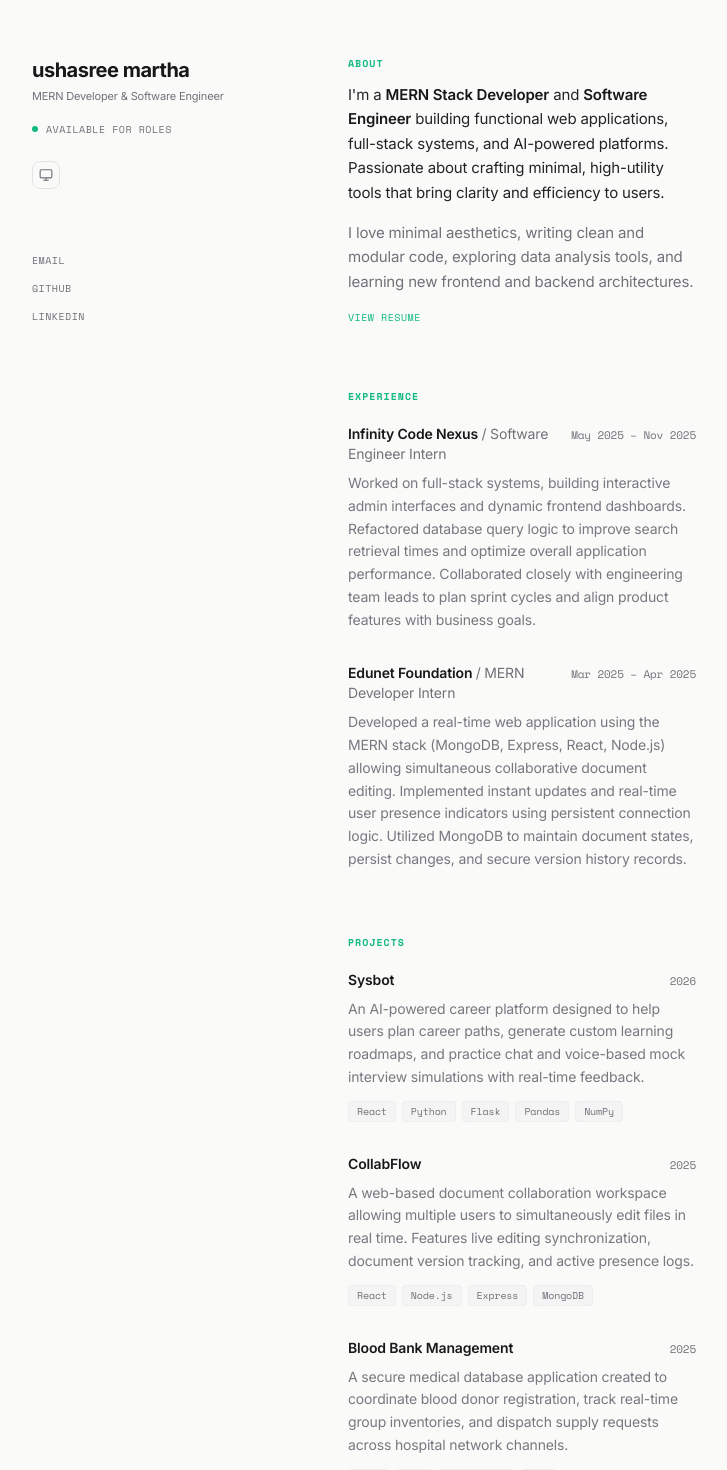
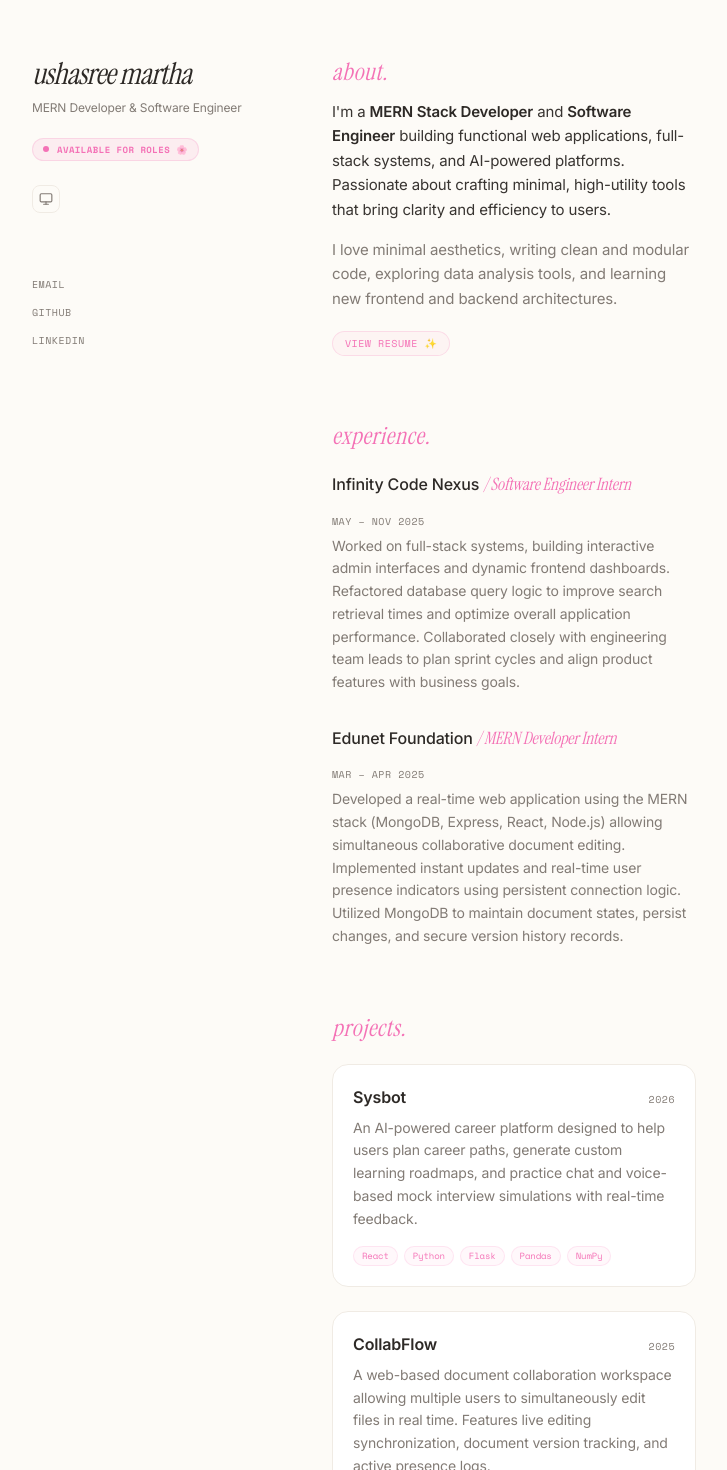
Before and after one commit to Charannsai/client-portfolio, a Next.js app: page / in a window 1280 px wide. Shown: the part 40-1510 px from the top of the page, without its empty margins (276-1003 px from the left). Built offline with nearby package versions, Linux system fonts and the light colour scheme.

Commit message:
feat: initialize portfolio layout with Experience and Projects components and global theme styling

```diff
--- a/src/app/globals.css
+++ b/src/app/globals.css
@@ -3,21 +3,21 @@
 @custom-variant dark (&:where(.dark, .dark *));
 
 :root {
-  --portfolio-bg: #fafaf9;
-  --portfolio-text: #18181b;
-  --portfolio-muted: #71717a;
-  --portfolio-accent: #10b981;
-  --portfolio-card: #f4f4f5;
-  --portfolio-border: #e4e4e7;
+  --portfolio-bg: #fdfbf7;        /* Warm cream background */
+  --portfolio-text: #2d2926;      /* Deep charcoal */
+  --portfolio-muted: #827b75;     /* Warm taupe */
+  --portfolio-accent: #f472b6;    /* Blush rose/pink */
+  --portfolio-card: #ffffff;      /* Pure white card */
+  --portfolio-border: #f0ebe4;    /* Soft beige border */
 }
 
 .dark {
-  --portfolio-bg: #09090b;
-  --portfolio-text: #f4f4f5;
-  --portfolio-muted: #a1a1aa;
-  --portfolio-accent: #34d399;
-  --portfolio-card: #18181b;
-  --portfolio-border: #27272a;
+  --portfolio-bg: #0f0d0c;        /* Starry charcoal black */
+  --portfolio-text: #f7f5f2;      /* Warm white */
+  --portfolio-muted: #9e948c;     /* Muted taupe */
+  --portfolio-accent: #f472b6;    /* Soft pink rose */
+  --portfolio-card: #181514;      /* Deep charcoal card */
+  --portfolio-border: #2c2522;    /* Dark warm border */
 }
 
 @theme {
--- a/src/app/page.tsx
+++ b/src/app/page.tsx
@@ -51,50 +51,50 @@ export default function Home() {
   }, [theme, mounted]);
 
   return (
-    <div className="min-h-screen w-full bg-portfolio-bg text-portfolio-text font-sans antialiased selection:bg-portfolio-text/10 transition-colors duration-300">
+    <div className="min-h-screen w-full bg-portfolio-bg text-portfolio-text font-sans antialiased selection:bg-portfolio-accent/10 transition-colors duration-300">
 
-      {/* Split Column Grid */}
-      <div className="max-w-[760px] mx-auto py-16 md:py-24 px-6 md:px-12 grid grid-cols-1 md:grid-cols-[220px_1fr] gap-12 md:gap-24 relative">
+      {/* Editorial Split Grid */}
+      <div className="max-w-[760px] mx-auto py-16 md:py-24 px-6 md:px-12 grid grid-cols-1 md:grid-cols-[220px_1fr] gap-12 md:gap-20 relative">
 
         {/* Left Sticky Sidebar (Header, Toggle, Links) */}
         <aside className="md:sticky md:top-24 h-fit flex flex-col justify-between gap-8 md:gap-16">
-          <div className="flex flex-col gap-4">
-            {/* Logo / Title */}
-            <div className="flex flex-col gap-1">
-              <h1 className="font-bold text-xl tracking-tight text-portfolio-text">
+          <div className="flex flex-col gap-5">
+            {/* Header / Intro */}
+            <div className="flex flex-col gap-1.5">
+              <h1 className="font-serif italic text-3xl tracking-tight text-portfolio-text font-normal">
                 ushasree martha
               </h1>
-              <p className="text-[11px] text-portfolio-muted leading-relaxed font-normal">
+              <p className="text-xs text-portfolio-muted leading-relaxed font-normal">
                 MERN Developer & Software Engineer
               </p>
             </div>
 
-            {/* Status Dot */}
-            <div className="flex items-center gap-2 select-none">
+            {/* Status Pill Badge */}
+            <div className="flex items-center gap-2 select-none bg-portfolio-accent/10 border border-portfolio-accent/20 px-2.5 py-1 rounded-full w-fit">
               <span className="relative flex h-1.5 w-1.5">
                 <span className="animate-ping absolute inline-flex h-full w-full rounded-full bg-portfolio-accent opacity-75"></span>
                 <span className="relative inline-flex rounded-full h-1.5 w-1.5 bg-portfolio-accent"></span>
               </span>
-              <span className="text-[10px] font-mono uppercase tracking-wider text-portfolio-muted">
-                Available for roles
+              <span className="text-[9px] font-mono uppercase tracking-wider text-portfolio-accent font-semibold">
+                Available for roles 🌸
               </span>
             </div>
 
-            {/* Theme Selector */}
-            <div className="mt-2">
+            {/* Theme Toggle Button */}
+            <div className="mt-1">
               <ThemeToggle theme={theme} setTheme={setTheme} />
             </div>
           </div>
 
-          {/* Social and Contact Links */}
+          {/* Social Links navigation */}
           <nav className="flex flex-row md:flex-col gap-5 md:gap-2.5 font-mono text-[10px] uppercase tracking-wider text-portfolio-muted">
-            <a href="mailto:ushasreemartha@gmail.com" className="hover:text-portfolio-text transition-colors border-b border-transparent hover:border-portfolio-text pb-0.5 w-fit">
+            <a href="mailto:ushasreemartha@gmail.com" className="hover:text-portfolio-accent hover:border-portfolio-accent transition-colors border-b border-transparent pb-0.5 w-fit">
               Email
             </a>
-            <a href="https://github.com/" target="_blank" rel="noopener noreferrer" className="hover:text-portfolio-text transition-colors border-b border-transparent hover:border-portfolio-text pb-0.5 w-fit">
+            <a href="https://github.com/" target="_blank" rel="noopener noreferrer" className="hover:text-portfolio-accent hover:border-portfolio-accent transition-colors border-b border-transparent pb-0.5 w-fit">
               GitHub
             </a>
-            <a href="https://linkedin.com/" target="_blank" rel="noopener noreferrer" className="hover:text-portfolio-text transition-colors border-b border-transparent hover:border-portfolio-text pb-0.5 w-fit">
+            <a href="https://linkedin.com/" target="_blank" rel="noopener noreferrer" className="hover:text-portfolio-accent hover:border-portfolio-accent transition-colors border-b border-transparent pb-0.5 w-fit">
               LinkedIn
             </a>
           </nav>
@@ -104,41 +104,42 @@ export default function Home() {
         <main className="flex-grow flex flex-col gap-12 md:gap-16 min-w-0">
           {/* Section: About */}
           <section className="flex flex-col gap-3">
-            <h2 className="text-[10px] font-mono uppercase tracking-widest text-portfolio-accent font-semibold">
-              About
+            <h2 className="font-serif italic text-2xl text-portfolio-accent font-normal tracking-wide">
+              about.
             </h2>
             <Profile />
+
             <a
               href="/Ushasree_Martha_Resume.pdf"
               target="_blank"
               rel="noopener noreferrer"
-              className="text-[10px] font-mono uppercase tracking-wider text-portfolio-accent hover:underline mt-1 block w-fit"
+              className="text-[10px] font-mono uppercase tracking-wider text-portfolio-accent hover:underline mt-2 block w-fit border border-portfolio-accent/20 bg-portfolio-accent/5 px-3 py-1 rounded-full"
             >
-              View Resume
+              View Resume ✨
             </a>
           </section>
 
           {/* Section: Experience */}
           <section className="flex flex-col gap-5">
-            <h2 className="text-[10px] font-mono uppercase tracking-widest text-portfolio-accent font-semibold">
-              Experience
+            <h2 className="font-serif italic text-2xl text-portfolio-accent font-normal tracking-wide">
+              experience.
             </h2>
             <Experience />
           </section>
 
           {/* Section: Projects */}
           <section className="flex flex-col gap-5">
-            <h2 className="text-[10px] font-mono uppercase tracking-widest text-portfolio-accent font-semibold">
-              Projects
+            <h2 className="font-serif italic text-2xl text-portfolio-accent font-normal tracking-wide">
+              projects.
             </h2>
             <Projects />
           </section>
 
           {/* Footer Signature */}
-          <footer className="mt-8 pt-6 border-t border-portfolio-border/30 flex justify-between items-center text-[10px] font-mono text-portfolio-muted select-none">
+          <footer className="mt-8 pt-6 border-t border-portfolio-border flex justify-between items-center text-[10px] font-mono text-portfolio-muted select-none">
             <span>© 2026</span>
-            <span className="tracking-tight hover:text-portfolio-text transition-colors cursor-default">
-              ushasree.
+            <span className="font-cursive text-2xl tracking-wide text-portfolio-accent/80 hover:text-portfolio-accent transition-colors cursor-default select-none pointer-events-none">
+              ushasree martha
             </span>
           </footer>
         </main>
--- a/src/components/Experience.tsx
+++ b/src/components/Experience.tsx
@@ -4,13 +4,13 @@ const experiences = [
   {
     company: "Infinity Code Nexus",
     role: "Software Engineer Intern",
-    period: "May 2025 – Nov 2025",
+    period: "May – Nov 2025",
     description: "Worked on full-stack systems, building interactive admin interfaces and dynamic frontend dashboards. Refactored database query logic to improve search retrieval times and optimize overall application performance. Collaborated closely with engineering team leads to plan sprint cycles and align product features with business goals."
   },
   {
     company: "Edunet Foundation",
     role: "MERN Developer Intern",
-    period: "Mar 2025 – Apr 2025",
+    period: "Mar – Apr 2025",
     description: "Developed a real-time web application using the MERN stack (MongoDB, Express, React, Node.js) allowing simultaneous collaborative document editing. Implemented instant updates and real-time user presence indicators using persistent connection logic. Utilized MongoDB to maintain document states, persist changes, and secure version history records."
   }
 ];
@@ -19,19 +19,19 @@ export default function Experience() {
   return (
     <div className="flex flex-col gap-8 w-full font-sans">
       {experiences.map((exp) => (
-        <div key={exp.company} className="flex flex-col gap-2">
-          {/* Header Row */}
-          <div className="flex justify-between items-baseline gap-4">
-            <h3 className="text-sm font-semibold text-portfolio-text">
-              {exp.company} <span className="text-portfolio-muted font-normal">/ {exp.role}</span>
+        <div key={exp.company} className="flex flex-col gap-1.5">
+          {/* Header Line */}
+          <div className="flex justify-between items-baseline gap-4 flex-wrap">
+            <h3 className="text-base text-portfolio-text font-medium">
+              {exp.company} <span className="font-serif italic text-portfolio-accent text-[17px] font-normal">/ {exp.role}</span>
             </h3>
-            <span className="font-mono text-[11px] text-portfolio-muted shrink-0">
+            <span className="font-mono text-[10px] uppercase tracking-wider text-portfolio-muted">
               {exp.period}
             </span>
           </div>
 
-          {/* Description Paragraph */}
-          <p className="text-xs md:text-sm text-portfolio-muted/95 leading-relaxed font-normal">
+          {/* Description */}
+          <p className="text-xs md:text-sm text-portfolio-muted leading-relaxed font-normal">
             {exp.description}
           </p>
         </div>
--- a/src/components/Projects.tsx
+++ b/src/components/Projects.tsx
@@ -26,30 +26,33 @@ const projects = [
 
 export default function Projects() {
   return (
-    <div className="flex flex-col gap-8 w-full font-sans">
+    <div className="grid grid-cols-1 gap-6 w-full font-sans">
       {projects.map((project) => (
-        <div key={project.name} className="flex flex-col gap-2">
+        <div
+          key={project.name}
+          className="flex flex-col p-5 rounded-2xl border border-portfolio-border bg-portfolio-card hover:shadow-[0_4px_20px_rgba(244,114,182,0.06)] transition-all duration-300 relative overflow-hidden group"
+        >
           {/* Header Row */}
-          <div className="flex justify-between items-baseline gap-4">
-            <h3 className="text-sm font-semibold text-portfolio-text">
+          <div className="flex justify-between items-baseline gap-4 mb-2">
+            <h3 className="text-base font-semibold text-portfolio-text flex items-center gap-1.5">
               {project.name}
             </h3>
-            <span className="font-mono text-[11px] text-portfolio-muted shrink-0">
+            <span className="font-mono text-[10px] uppercase tracking-wider text-portfolio-muted">
               {project.year}
             </span>
           </div>
 
           {/* Description */}
-          <p className="text-xs md:text-sm text-portfolio-muted/95 leading-relaxed font-normal">
+          <p className="text-xs md:text-sm text-portfolio-muted leading-relaxed font-normal mb-4">
             {project.description}
           </p>
 
-          {/* Stack tags */}
-          <div className="flex flex-wrap gap-1.5 mt-1">
+          {/* Stack Pills */}
+          <div className="flex flex-wrap gap-1.5 mt-auto">
             {project.stack.map((tech) => (
               <span
                 key={tech}
-                className="text-[10px] font-mono text-portfolio-muted bg-portfolio-card border border-portfolio-border/40 px-2 py-0.5 rounded-sm"
+                className="text-[9px] font-mono font-medium text-portfolio-accent bg-portfolio-accent/5 border border-portfolio-accent/15 px-2 py-0.5 rounded-full"
               >
                 {tech}
               </span>
```
